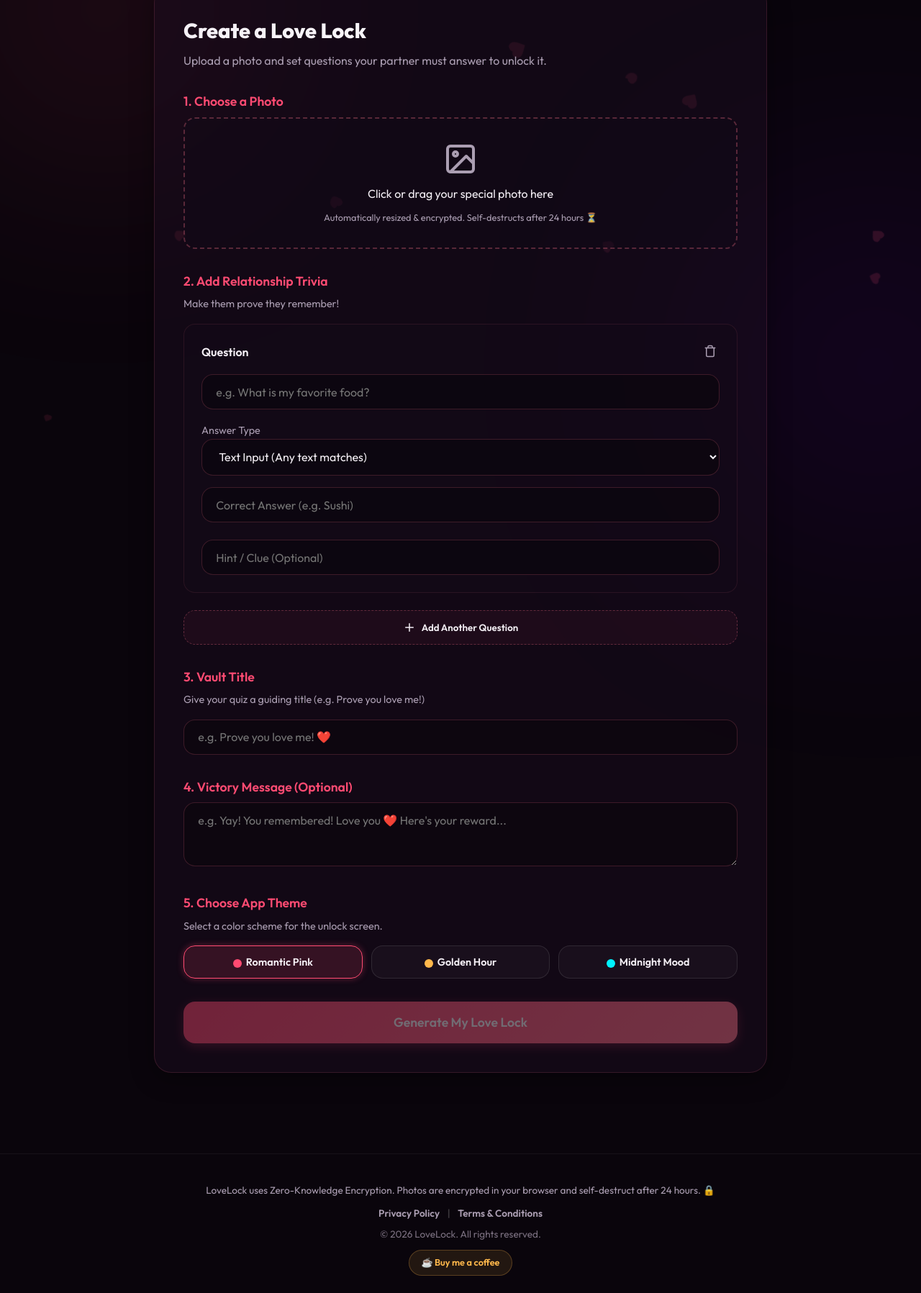
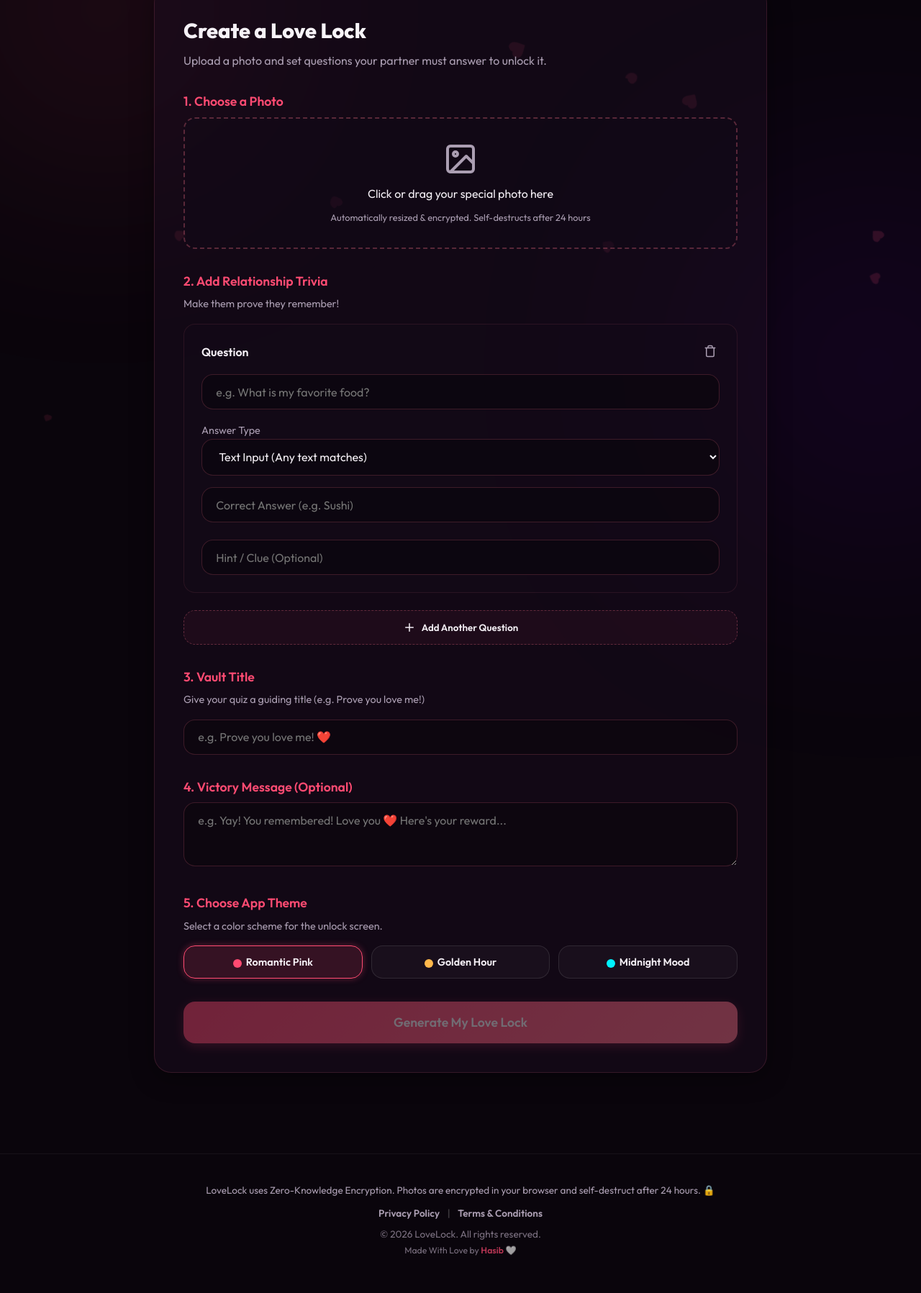
Before and after one commit to QUENJiX/lovelock, a website built with Vite: page index.html in a window 1280 px wide. Shown: the part 179-1976 px from the top of the page at 72% size. After the commit the page ends 1951 px from the top, so only its background shows below. Built offline with nearby package versions, Linux system fonts and the light colour scheme; no server answers; a web font is replaced by a local one.

Commit message:
feat: add favicon and Open Graph metadata; update HTML files for improved sharing and branding

```diff
--- a/index.html
+++ b/index.html
@@ -5,6 +5,14 @@
   <meta name="viewport" content="width=device-width, initial-scale=1.0">
   <title>LoveLock — Prove Your Love to Unlock the Vault</title>
   <meta name="description" content="A playful relationship quiz game. Upload a photo, set custom questions, and challenge your partner to unlock the vault. No backend, 100% private.">
+
+  <!-- Favicon & Open Graph / Link sharing metadata -->
+  <link rel="icon" type="image/svg+xml" href="favicon.svg">
+  <meta property="og:title" content="LoveLock — Prove Your Love to Unlock the Vault">
+  <meta property="og:description" content="A playful relationship quiz game. Upload a photo, set custom questions, and challenge your partner to unlock the vault.">
+  <meta property="og:image" content="og-preview.svg">
+  <meta property="og:type" content="website">
+  <meta name="twitter:card" content="summary_large_image">
 
   <!-- Modern typography -->
   <link rel="preconnect" href="https://fonts.googleapis.com">
@@ -62,7 +70,7 @@
                 <polyline points="21 15 16 10 5 21"></polyline>
               </svg>
               <span>Click or drag your special photo here</span>
-              <span class="file-limits">Automatically resized & encrypted. Self-destructs after 24 hours ⏳</span>
+              <span class="file-limits">Automatically resized & encrypted. Self-destructs after 24 hours</span>
             </div>
             <div class="upload-preview hidden" id="upload-preview-container">
               <img id="image-preview" src="" alt="Preview">
@@ -264,11 +272,7 @@
         <a href="terms.html" target="_blank">Terms & Conditions</a>
       </div>
       <p style="margin-top: 0.5rem; opacity: 0.7;">© 2026 LoveLock. All rights reserved.</p>
-    </div>
-    <div class="footer-coffee">
-      <a href="https://buymeacoffee.com/" target="_blank" rel="noopener noreferrer" class="coffee-link">
-        ☕ Buy me a coffee
-      </a>
+      <p style="margin-top: 0.25rem; opacity: 0.7; font-size: 0.9em;">Made With Love by <a href="https://www.linkedin.com/in/md-hasibul-islam-xt" target="_blank" style="color: var(--primary); text-decoration: none; font-weight: 600; transition: opacity 0.2s;" onmouseover="this.style.opacity=0.8" onmouseout="this.style.opacity=1">Hasib</a> 🤍</p>
     </div>
   </footer>
 
```
Also changed, not shown: privacy.html (+2 -0 lines), terms.html (+2 -0 lines), public/favicon.svg (added), public/og-preview.svg (added), 1 other file.
